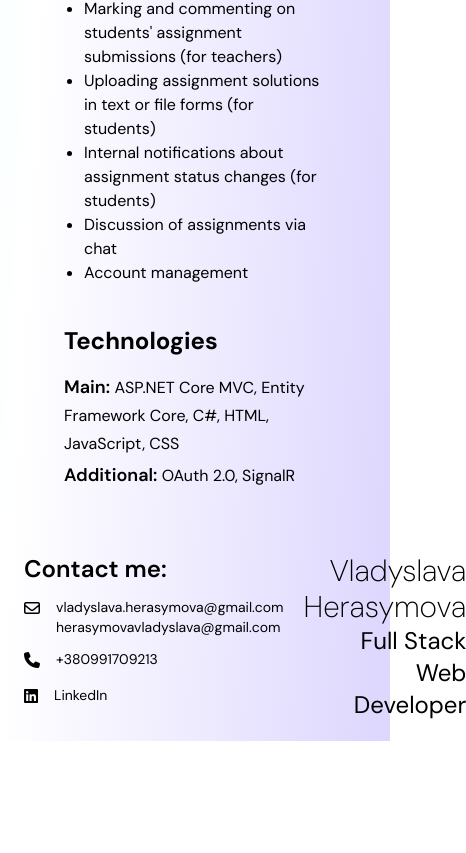
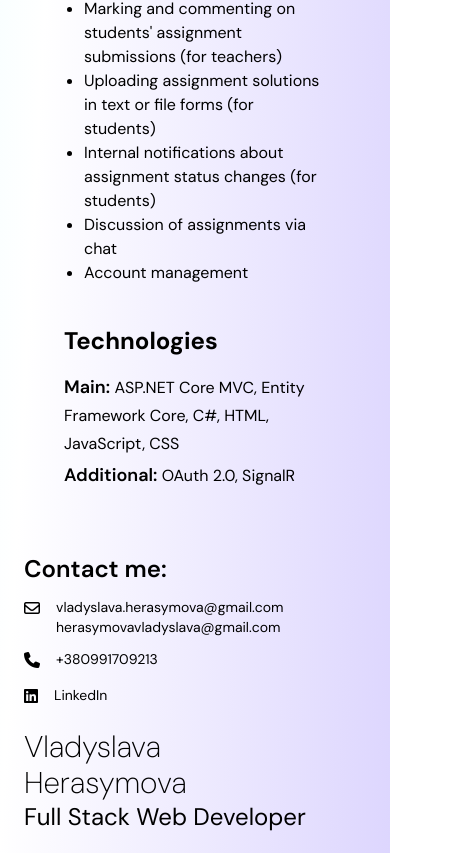
Before and after one commit to NureHerasymovaVladyslava/personal-webpage, a React (Vite) app: page /projects in a window 390 px wide. Shown: the part 6461-7314 px from the top of the page, 466 px wide, since content can reach past the window. Before the commit the page ends 7202 px from the top, so only its background shows below. Built offline with nearby package versions, Linux system fonts and the light colour scheme; a web font is replaced by a local one.

Commit message:
Some fixes for footer and redirects

```diff
--- a/src/components/Footer.jsx
+++ b/src/components/Footer.jsx
@@ -2,8 +2,8 @@ import React from 'react'
 
 export default function Footer() {
   return (
-    <div className='flex justify-between px-6 sm:px-10 md:px-16 pb-5 gap-5 mt-16'>
-        <div className='flex flex-col gap-3'>
+    <div className='flex flex-col xs:flex-row justify-between px-6 sm:px-10 md:px-16 pb-5 gap-5 mt-16'>
+        <div className='flex flex-col gap-3 flex-1'>
             <div className='text-2xl font-semibold'>
                 Contact me:
             </div>
@@ -41,7 +41,7 @@ export default function Footer() {
                 </div>
             </div>
         </div>
-        <div className='flex flex-col text-end justify-evenly'>
+        <div className='flex flex-col xs:text-end justify-evenly'>
             <div className='font-extralight text-3xl sm:text-4xl md:text-5xl'>
                 Vladyslava
                 <br />
--- a/tailwind.config.js
+++ b/tailwind.config.js
@@ -15,6 +15,9 @@ export default {
       animation: {
         fadeIn: 'fadeIn 400ms ease-in-out',
       },
+      screens: {
+        'xs': '500px',
+      },
     },
   },
   plugins: [],
```
Also changed, not shown: 1 other file (tests, documents, lock files or other folders).
